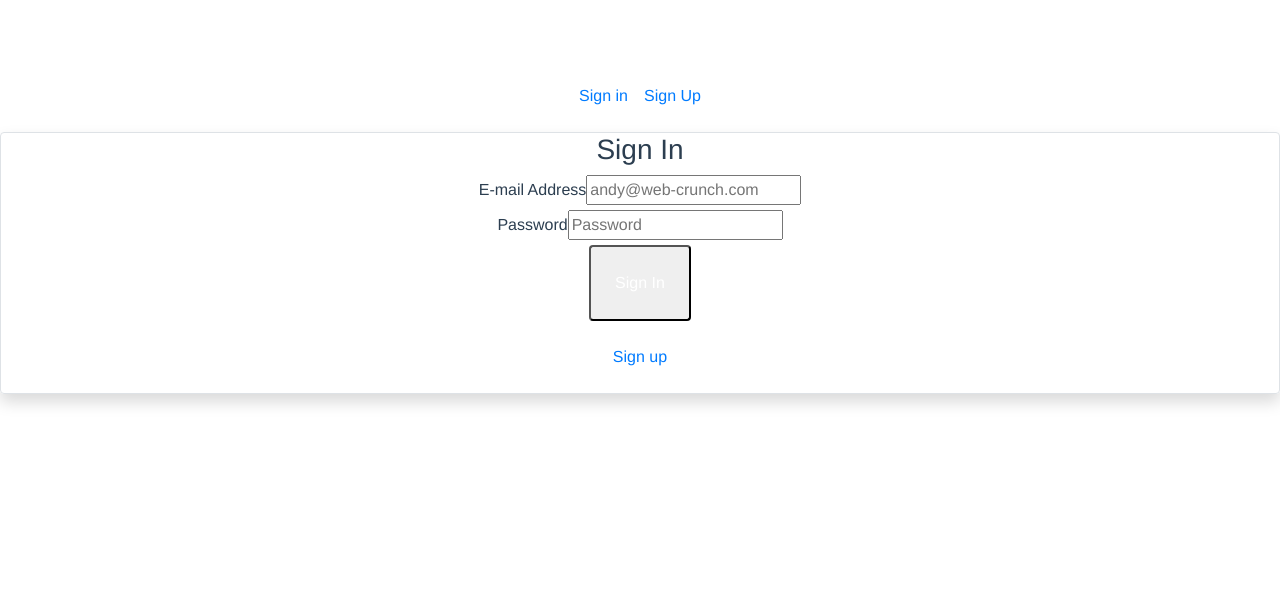
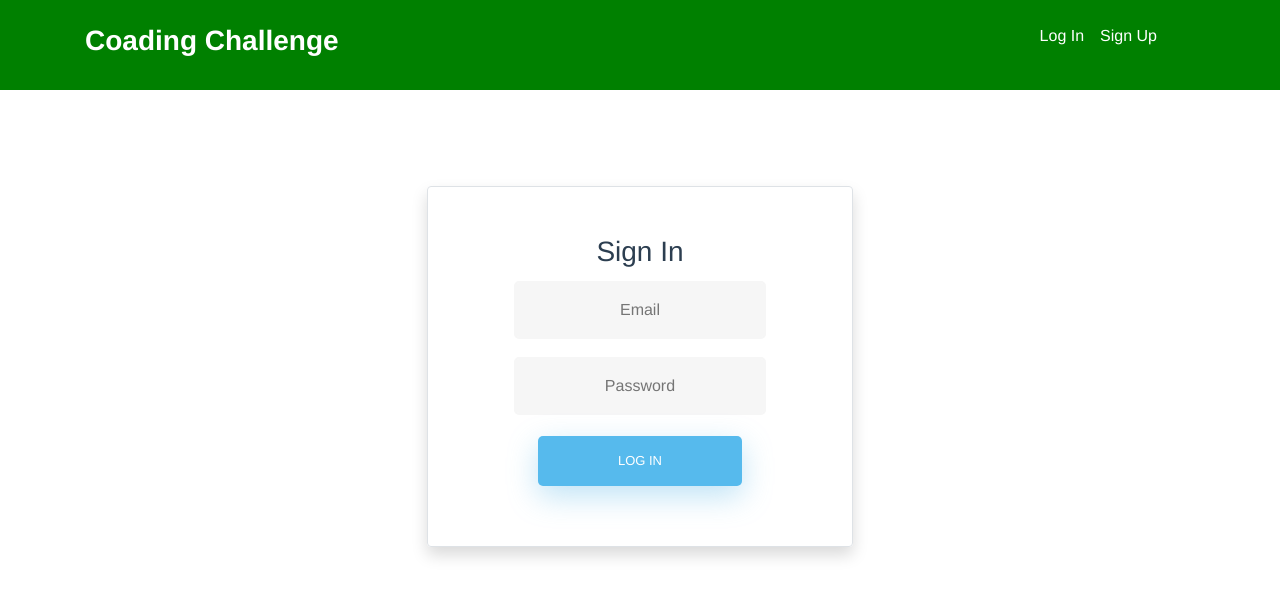
Before and after one commit to panuza/CoadingChallenge, a Vue app in the folder coading-challenge-front/: page /#/ in a window 1280 px wide. Shown: the top 596 px of the page. Built offline with nearby package versions, Linux system fonts and the light colour scheme.

Commit message:
Designing front end with bootstrap styles

```diff
--- a/coading-challenge-front/src/App.vue
+++ b/coading-challenge-front/src/App.vue
@@ -22,6 +22,5 @@ export default {
   -moz-osx-font-smoothing: grayscale;
   text-align: center;
   color: #2c3e50;
-  margin-top: 60px;
 }
 </style>
--- a/coading-challenge-front/src/components/Challenge.vue
+++ b/coading-challenge-front/src/components/Challenge.vue
@@ -47,6 +47,9 @@ export default {
       editedChallenge: ''
     }
   },
+  mounted(){
+    // window.location.reload(true);
+  },
   created () {
     if (!localStorage.signedIn) {
       this.$router.replace('/')
--- a/coading-challenge-front/src/components/CreateChallenge.vue
+++ b/coading-challenge-front/src/components/CreateChallenge.vue
@@ -1,95 +1,110 @@
 
 <template>
-  <div class="max-w-md m-auto py-10">
+  <div class="m-auto my-8 text-center pt-5 col-md-4 offset-md-4 ">
     <div class="text-red" v-if="error">{{ error }}</div>
     <h3 class="font-mono font-regular text-3xl mb-4">Add a new Challenge</h3>
-    <form action="" @submit.prevent="addChallenge">
-      <div class="mb-6">
-        <label>Name</label>
-        <input class="input"
-          autofocus autocomplete="off"
-          placeholder="Type challenge name"
-          v-model="newChallenge.name" />
+    <form @submit.prevent="addChallenge" class="w-100">
+        <div class="text-red" v-if="error">{{ error }}</div>
+          <div class="row">
+            <div class="mb-6 col-md-6">
+              <label class="level"><strong>Name</strong></label>
+              <input type="text" v-model="newChallenge.name" class="input" id="name" placeholder="Enter challenge name">
             </div>
-      <div class="mb-6">
-        <label class="label">Description</label>
-        <input class="input" placeholder="Description" v-model="newChallenge.description" />
+            <div class="mb-6 col-md-6">
+            <label class="label"><strong>Question</strong></label>
+
+            <input type="text" v-model="newChallenge.question" class="input" id="question" placeholder="Type your question">
           </div>
-      <div class="mb-6">
-        <label class="label">Question</label>
-        <input class="input" placeholder="Type your question" v-model="newChallenge.question" />
         </div>
-      <div class="mb-6">
-        <label class="label" for="category">Category</label>
-        <select id="category" class="select" v-model="newChallenge.category">
+        <div class="row">
+          <div class="mb-6 col-md-6">
+            <label class="label" for="category"><strong>Category</strong></label>
+            <select id="category" class="custom-select" v-model="newChallenge.category">
+              <option selected>Select category</option>
               <option>Sports</option>
               <option>History</option>
               <option>Science</option>
               <option>Geography</option>
             </select>
           </div>
-      <div class="mb-6">
-        <label class="label" for="difficulty_level">Difficulty Level</label>
-        <select id="difficulty_level" class="select" v-model="newChallenge.difficulty_level">
+          <div class="mb-6 col-md-6">
+            <label class="label" for="difficulty_level"><strong>Difficulty Level</strong></label>
+            <select id="difficulty_level" class="custom-select" v-model="newChallenge.difficulty_level">
               <option>1</option>
               <option>2</option>
               <option>3</option>
               <option>4</option>
             </select>
           </div>
-      <input type="submit" value="Add Challenge" class="font-sans font-bold px-4 rounded cursor-pointer no-underline bg-green hover:bg-green-dark block w-full py-4 text-white items-center justify-center" />
+        </div>
+
+        <div class="form-group col-md-12">
+            <label for="description"><strong>Description</strong></label>
+            <textarea class="form-control" type="text" v-model="newChallenge.description" id="description" placeholder="Description of your challenge" rows="2"></textarea>
+          </div>
+
+        <input type="submit" class="fadeIn fourth mt-3" value="Add Challenge"></input>
       </form>
 
     <hr class="border border-grey-light my-6" />
 
-    <h3>My Challenges</h3>
+    <h3 class="text-center">My Challenges</h3>
     <ul class="list-reset mt-4">
-      <li class="py-4" v-for="challenge in challenges" :key="challenge.id" :challenge="challenge">
+      <li class="py-4" v-for="challenge in challenges" :key="challenge.id" :challenge="challenge" style="list-style-type: none;">
 
         <div class="flex items-center justify-between flex-wrap">
           <p class="block flex-1 font-mono font-semibold flex items-center ">
             {{ challenge.name }}
           </p>
 
-          <button class="bg-tranparent text-sm hover:bg-blue hover:text-white text-blue border border-blue no-underline font-bold py-2 px-4 mr-2 rounded"
+          <button class="btn-custom bg-tranparent text-sm hover:bg-blue hover:text-white text-blue border border-blue no-underline font-bold py-2 px-4 mr-2 rounded"
           @click.prevent="editChallenge(challenge)">Edit</button>
 
-          <button class="bg-transprent text-sm hover:bg-red text-red hover:text-white no-underline font-bold py-2 px-4 rounded border border-red"
+          <button class="btn-danger bg-transprent text-sm hover:bg-red text-red hover:text-white no-underline font-bold py-2 px-4 rounded border border-red"
          @click.prevent="removeChallenge(challenge)">Delete</button>
         </div>
 
         <div v-if="challenge == editedChallenge">
-          <form action="" @submit.prevent="updateChallenge(challenge)">
-            <div class="mb-6 p-4 bg-white rounded border border-grey-light mt-4">
-              <input class="input" v-model="challenge.name" />
-              <div class="mb-6">
-                <label class="label">Description</label>
-                <input class="input" placeholder="Description" v-model="challenge.description" />
+          <form @submit.prevent="updateChallenge(challenge)" class="w-100">
+            <div class="row">
+              <div class="mb-6 col-md-6">
+                <label class="level"><strong>Name</strong></label>
+                <input type="text" v-model="challenge.name" class="input" id="name">
               </div>
-              <div class="mb-6">
-                <label class="label">Question</label>
-                <input class="input" placeholder="Type your question" v-model="challenge.question" />
+              <div class="mb-6 col-md-6">
+              <label class="label"><strong>Question</strong></label>
+
+              <input type="text" v-model="challenge.question" class="input" id="question">
             </div>
-              <div class="mb-6">
-                <label class="label" for="category">Category</label>
-                <select id="category" class="select" v-model="challenge.category">
+          </div>
+          <div class="row">
+            <div class="mb-6 col-md-6">
+              <label class="label" for="category"><strong>Category</strong></label>
+              <select id="category" class="custom-select" v-model="challenge.category">
+                <option selected>Select category</option>
                 <option>Sports</option>
                 <option>History</option>
                 <option>Science</option>
                 <option>Geography</option>
               </select>
             </div>
-              <div class="mb-6">
-                <label class="label" for="difficulty_level">Difficulty Level</label>
-                <select id="difficulty_level" class="select" v-model="challenge.difficulty_level">
+            <div class="mb-6 col-md-6">
+              <label class="label" for="difficulty_level"><strong>Difficulty Level</strong></label>
+              <select id="difficulty_level" class="custom-select" v-model="challenge.difficulty_level">
                 <option>1</option>
                 <option>2</option>
                 <option>3</option>
                 <option>4</option>
               </select>
             </div>
-              <input type="submit" value="Update" class=" my-2 bg-transparent text-sm hover:bg-blue hover:text-white text-blue border border-blue no-underline font-bold py-2 px-4 rounded cursor-pointer">
           </div>
+
+          <div class="form-group col-md-12">
+              <label for="description"><strong>Description</strong></label>
+              <textarea class="form-control" type="text" v-model="challenge.description" id="description" placeholder="Description of your challenge" rows="2"></textarea>
+            </div>
+
+          <input type="submit" class="fadeIn fourth mt-3" value="Add Challenge"></input>
         </form>
         </div>
       </li>
@@ -157,7 +172,7 @@ export default {
     updateChallenge (challenge) {
       this.editedChallenge = ''
       this.$http.secured.patch(`/api/v1/challenges/${challenge.id}`, { challenge: { name: this.newChallenge.name, description: this.newChallenge.description, question: this.newChallenge.question, category: this.newChallenge.category, difficulty_level: this.newChallenge.difficulty_level } })
-        .catch(error => this.setError(error, 'Cannot update challenge'))
+        .catch(error => this.setError(error, ''))
     }
   }
 }
--- a/coading-challenge-front/src/components/Header.vue
+++ b/coading-challenge-front/src/components/Header.vue
@@ -1,13 +1,16 @@
 <template>
-  <header class="bg-grey-lighter py-4">
+  <header class="back-color py-4">
     <div class="container m-auto flex flex-wrap items-center justify-end">
-      <div>
-        <router-link to="/" class="link-grey px-2 no-underline" v-if="!signedIn()">Sign in</router-link>
-        <router-link to="/signup" class="link-grey px-2 no-underline" v-if="!signedIn()">Sign Up</router-link>
-        <router-link to="/challenges" class="link-grey px-2 no-underline" v-if="signedIn()">Challenges</router-link>
-        <!-- <router-link to="/createChallenges" class="link-grey px-2 no-underline" v-if="signedIn()">Create Challenges</router-link> -->
-        <!-- <router-link to="/answers" class="link-grey px-2 no-underline" v-if="signedIn()">Answers</router-link> -->
-        <a href="#" @click.prevent="signOut" class="link-grey px-2 no-underline" v-if="signedIn()">Sign out</a>
+      <div class="w-100 row">
+        <div class="text-left col-md-4"><h3><strong class="text-white">Coading Challenge</strong></h3></div>
+        <div class="text-right col-md-8">
+          <router-link to="/" class="link-grey px-2 no-underline text-right text-white" v-if="!signedIn()">Log In</router-link>
+          <router-link to="/signup" class="link-grey px-2 no-underline text-right text-white" v-if="!signedIn()">Sign Up</router-link>
+          <router-link to="/challenges" class="link-grey px-2 no-underline text-right text-white" v-if="signedIn()">Challenges</router-link>
+          <!-- <router-link to="/createChallenges" class="link-grey px-2 no-underline" v-if="signedIn()">Create Challenges</router-link> -->
+          <!-- <router-link to="/answers" class="link-grey px-2 no-underline" v-if="signedIn()">Answers</router-link> -->
+          <a href="#" @click.prevent="signOut" class="link-grey px-2 no-underline text-right text-white" v-if="signedIn()">Sign out</a>
+        </div>
       </div>
     </div>
   </header>
@@ -38,3 +41,11 @@ export default {
   }
 }
 </script>
+<style>
+  .back-color {
+    background-color: green;
+  }
+  .text-white{
+    color: #ffffff;
+  }
+</style>
--- a/coading-challenge-front/src/components/Signin.vue
+++ b/coading-challenge-front/src/components/Signin.vue
@@ -1,21 +1,16 @@
 <template>
-  <div class="m-auto my-8">
-    <div class="border p-10 border-grey-light shadow rounded">
-      <h3 class="text-2xl mb-6 text-grey-darkest">Sign In</h3>
-      <form @submit.prevent="signin">
+  <div class="m-auto my-8 text-center pt-5">
+    <div class="border pt-5 p-10 mt-5 border-grey-light shadow rounded col-md-4 offset-md-4 wrapper fadeInDown">
+      <h3 class="text-2xl mb-6 text-grey-darkest w-100">Sign In</h3>
+      <form @submit.prevent="signin" class="w-75">
         <div class="text-red" v-if="error">{{ error }}</div>
-
         <div class="mb-6">
-          <label for="email" class="label">E-mail Address</label>
-          <input type="email" v-model="email" class="input" id="email" placeholder="andy@web-crunch.com">
+          <input type="email" v-model="email" class="input" id="email" placeholder="Email">
         </div>
-        <div class="mb-6">
-          <label for="password" class="label">Password</label>
+        <div class="mb-6 pt-2">
           <input type="password" v-model="password" class="input" id="password" placeholder="Password">
         </div>
-        <button type="submit" class="font-sans font-bold px-4 rounded cursor-pointer no-underline bg-green hover:bg-green-dark block w-full py-4 text-white items-center justify-center">Sign In</button>
-
-        <div class="my-4"><router-link to="/signup" class="link-grey">Sign up</router-link></div>
+        <input type="submit" class="fadeIn fourth mt-3" value="Log In"></input>
       </form>
     </div>
   </div>
@@ -32,6 +27,7 @@ export default {
     }
   },
   created () {
+    // window.location.reload(true);
     this.checkSignedIn()
   },
   updated () {
@@ -66,3 +62,4 @@ export default {
   }
 }
 </script>
+<style></style>
--- a/coading-challenge-front/src/components/Signup.vue
+++ b/coading-challenge-front/src/components/Signup.vue
@@ -1,28 +1,27 @@
 <template>
-  <div class="max-w-sm m-auto my-8">
-    <div class="border p-10 border-grey-light shadow rounded">
-      <h3 class="text-2xl mb-6 text-grey-darkest">Sign Up</h3>
-      <form @submit.prevent="signup">
+  <div class="m-auto my-8 text-center pt-5">
+    <div class="border pt-5 p-10 mt-5 border-grey-light shadow rounded col-md-4 offset-md-4 wrapper fadeInDown">
+      <h3 class="text-2xl mb-6 text-grey-darkest w-100">Sign Up</h3>
+      <form @submit.prevent="signup" class="w-75">
         <div class="text-red" v-if="error">{{ error }}</div>
-
         <div class="mb-6">
-          <label for="email" class="label">E-mail Address</label>
-          <input type="email" v-model="email" class="input" id="email" placeholder="andy@web-crunch.com">
+          <input type="text" v-model="first_name" class="input" id="first_name" placeholder="First Name">
         </div>
-
         <div class="mb-6">
-          <label for="password" class="label">Password</label>
+          <input type="text" v-model="last_name" class="input" id="last_name" placeholder="Last Name">
+        </div>
+        <div class="mb-6">
+          <input type="email" v-model="email" class="input" id="email" placeholder="Email">
+        </div>
+        <div class="mb-6 pt-2">
           <input type="password" v-model="password" class="input" id="password" placeholder="Password">
         </div>
-
-        <div class="mb-6">
-          <label for="password_confirmation" class="label">Password Confirmation</label>
+        <div class="mb-6 pt-2">
           <input type="password" v-model="password_confirmation" class="input" id="password_confirmation" placeholder="Password Confirmation">
         </div>
-        <button type="submit" class="font-sans font-bold px-4 rounded cursor-pointer no-underline bg-green hover:bg-green-dark block w-full py-4 text-white items-center justify-center">Sign Up</button>
+        <input type="submit" class="fadeIn fourth mt-3" value="Sign up"></input>
+      </form>
 
-        <div class="my-4"><router-link to="/" class="link-grey">Sign In</router-link></div>
-      </form>
     </div>
   </div>
 </template>
@@ -32,6 +31,8 @@ export default {
   name: 'Signup',
   data () {
     return {
+      first_name: '',
+      last_name: '',
       email: '',
       password: '',
       password_confirmation: '',
@@ -46,7 +47,7 @@ export default {
   },
   methods: {
     signup () {
-      this.$http.plain.post('/signup', { email: this.email, password: this.password, password_confirmation: this.password_confirmation })
+      this.$http.plain.post('/signup', { first_name: this.first_name, last_name: this.last_name, email: this.email, password: this.password, password_confirmation: this.password_confirmation })
         .then(response => this.signupSuccessful(response))
         .catch(error => this.signupFailed(error))
     },
@@ -73,4 +74,8 @@ export default {
     }
   }
 }
-</script>JavaScript
+</script>
+<style>
+
+
+</style>
--- a/coading-challenge-front/src/main.css
+++ b/coading-challenge-front/src/main.css
@@ -1,5 +1,370 @@
-@tailwind preflight
 
-@tailwind components
+  a {
+  color: #92badd;
+  display:inline-block;
+  text-decoration: none;
+  font-weight: 400;
+}
 
-@tailwind utilities
+h2 {
+  text-align: center;
+  font-size: 16px;
+  font-weight: 600;
+  text-transform: uppercase;
+  display:inline-block;
+  margin: 40px 8px 10px 8px;
+  color: #cccccc;
+}
+
+
+
+/* STRUCTURE */
+
+.wrapper {
+  display: flex;
+  align-items: center;
+  flex-direction: column;
+  justify-content: center;
+  width: 100%;
+  min-height: 100%;
+  padding: 20px;
+}
+
+#formContent {
+  -webkit-border-radius: 10px 10px 10px 10px;
+  border-radius: 10px 10px 10px 10px;
+  background: #fff;
+  padding: 30px;
+  width: 90%;
+  max-width: 450px;
+  position: relative;
+  padding: 0px;
+  -webkit-box-shadow: 0 30px 60px 0 rgba(0,0,0,0.3);
+  box-shadow: 0 30px 60px 0 rgba(0,0,0,0.3);
+  text-align: center;
+}
+
+#formFooter {
+  background-color: #f6f6f6;
+  border-top: 1px solid #dce8f1;
+  padding: 25px;
+  text-align: center;
+  -webkit-border-radius: 0 0 10px 10px;
+  border-radius: 0 0 10px 10px;
+}
+
+
+
+/* TABS */
+
+h2.inactive {
+  color: #cccccc;
+}
+
+h2.active {
+  color: #0d0d0d;
+  border-bottom: 2px solid #5fbae9;
+}
+
+
+
+/* FORM TYPOGRAPHY*/
+
+input[type=button], input[type=submit], input[type=reset]  {
+  background-color: #56baed;
+  border: none;
+  color: white;
+  padding: 15px 80px;
+  text-align: center;
+  text-decoration: none;
+  display: inline-block;
+  text-transform: uppercase;
+  font-size: 13px;
+  -webkit-box-shadow: 0 10px 30px 0 rgba(95,186,233,0.4);
+  box-shadow: 0 10px 30px 0 rgba(95,186,233,0.4);
+  -webkit-border-radius: 5px 5px 5px 5px;
+  border-radius: 5px 5px 5px 5px;
+  margin: 5px 20px 40px 20px;
+  -webkit-transition: all 0.3s ease-in-out;
+  -moz-transition: all 0.3s ease-in-out;
+  -ms-transition: all 0.3s ease-in-out;
+  -o-transition: all 0.3s ease-in-out;
+  transition: all 0.3s ease-in-out;
+}
+
+input[type=button]:hover, input[type=submit]:hover, input[type=reset]:hover  {
+  background-color: #39ace7;
+}
+
+input[type=button]:active, input[type=submit]:active, input[type=reset]:active  {
+  -moz-transform: scale(0.95);
+  -webkit-transform: scale(0.95);
+  -o-transform: scale(0.95);
+  -ms-transform: scale(0.95);
+  transform: scale(0.95);
+}
+
+input[type=text] {
+  background-color: #f6f6f6;
+  border: none;
+  color: #0d0d0d;
+  padding: 15px 32px;
+  text-align: center;
+  text-decoration: none;
+  display: inline-block;
+  font-size: 16px;
+  margin: 5px;
+  width: 85%;
+  border: 2px solid #f6f6f6;
+  -webkit-transition: all 0.5s ease-in-out;
+  -moz-transition: all 0.5s ease-in-out;
+  -ms-transition: all 0.5s ease-in-out;
+  -o-transition: all 0.5s ease-in-out;
+  transition: all 0.5s ease-in-out;
+  -webkit-border-radius: 5px 5px 5px 5px;
+  border-radius: 5px 5px 5px 5px;
+}
+
+input[type=text]:focus {
+  background-color: #fff;
+  border-bottom: 2px solid #5fbae9;
+}
+
+input[type=text]:placeholder {
+  color: #cccccc;
+}
+
+
+textarea[type=text] {
+  background-color: #f6f6f6;
+  border: none;
+  color: #0d0d0d;
+  padding: 15px 32px;
+  text-align: center;
+  text-decoration: none;
+  display: inline-block;
+  font-size: 16px;
+  margin: 5px;
+  width: 85%;
+  border: 2px solid #f6f6f6;
+  -webkit-transition: all 0.5s ease-in-out;
+  -moz-transition: all 0.5s ease-in-out;
+  -ms-transition: all 0.5s ease-in-out;
+  -o-transition: all 0.5s ease-in-out;
+  transition: all 0.5s ease-in-out;
+  -webkit-border-radius: 5px 5px 5px 5px;
+  border-radius: 5px 5px 5px 5px;
+}
+
+textarea[type=text]:focus {
+  background-color: #fff;
+  border-bottom: 2px solid #5fbae9;
+}
+
+textarea[type=text]:placeholder {
+  color: #cccccc;
+}
+
+select[type=text] {
+  background-color: #f6f6f6;
+  border: none;
+  color: #0d0d0d;
+  padding: 15px 32px;
+  text-align: center;
+  text-decoration: none;
+  display: inline-block;
+  font-size: 16px;
+  margin: 5px;
+  width: 85%;
+  border: 2px solid #f6f6f6;
+  -webkit-transition: all 0.5s ease-in-out;
+  -moz-transition: all 0.5s ease-in-out;
+  -ms-transition: all 0.5s ease-in-out;
+  -o-transition: all 0.5s ease-in-out;
+  transition: all 0.5s ease-in-out;
+  -webkit-border-radius: 5px 5px 5px 5px;
+  border-radius: 5px 5px 5px 5px;
+}
+
+select[type=text]:focus {
+  background-color: #fff;
+  border-bottom: 2px solid #5fbae9;
+}
+
+select[type=text]:placeholder {
+  color: #cccccc;
+}
+
+input[type=email] {
+  background-color: #f6f6f6;
+  border: none;
+  color: #0d0d0d;
+  padding: 15px 32px;
+  text-align: center;
+  text-decoration: none;
+  display: inline-block;
+  font-size: 16px;
+  margin: 5px;
+  width: 85%;
+  border: 2px solid #f6f6f6;
+  -webkit-transition: all 0.5s ease-in-out;
+  -moz-transition: all 0.5s ease-in-out;
+  -ms-transition: all 0.5s ease-in-out;
+  -o-transition: all 0.5s ease-in-out;
+  transition: all 0.5s ease-in-out;
+  -webkit-border-radius: 5px 5px 5px 5px;
+  border-radius: 5px 5px 5px 5px;
+}
+
+input[type=email]:focus {
+  background-color: #fff;
+  border-bottom: 2px solid #5fbae9;
+}
+
+input[type=email]:placeholder {
+  color: #cccccc;
+}
+
+input[type=password] {
+  background-color: #f6f6f6;
+  border: none;
+  color: #0d0d0d;
+  padding: 15px 32px;
+  text-align: center;
+  text-decoration: none;
+  display: inline-block;
+  font-size: 16px;
+  margin: 5px;
+  width: 85%;
+  border: 2px solid #f6f6f6;
+  -webkit-transition: all 0.5s ease-in-out;
+  -moz-transition: all 0.5s ease-in-out;
+  -ms-transition: all 0.5s ease-in-out;
+  -o-transition: all 0.5s ease-in-out;
+  transition: all 0.5s ease-in-out;
+  -webkit-border-radius: 5px 5px 5px 5px;
+  border-radius: 5px 5px 5px 5px;
+}
+
+input[type=password]:focus {
+  background-color: #fff;
+  border-bottom: 2px solid #5fbae9;
+}
+
+input[type=password]:placeholder {
+  color: #cccccc;
+}
+
+/* ANIMATIONS */
+
+/* Simple CSS3 Fade-in-down Animation */
+.fadeInDown {
+  -webkit-animation-name: fadeInDown;
+  animation-name: fadeInDown;
+  -webkit-animation-duration: 1s;
+  animation-duration: 1s;
+  -webkit-animation-fill-mode: both;
+  animation-fill-mode: both;
+}
+
+@-webkit-keyframes fadeInDown {
+  0% {
+    opacity: 0;
+    -webkit-transform: translate3d(0, -100%, 0);
+    transform: translate3d(0, -100%, 0);
+  }
+  100% {
+    opacity: 1;
+    -webkit-transform: none;
+    transform: none;
+  }
+}
+
+@keyframes fadeInDown {
+  0% {
+    opacity: 0;
+    -webkit-transform: translate3d(0, -100%, 0);
+    transform: translate3d(0, -100%, 0);
+  }
+  100% {
+    opacity: 1;
+    -webkit-transform: none;
+    transform: none;
+  }
+}
+
+/* Simple CSS3 Fade-in Animation */
+@-webkit-keyframes fadeIn { from { opacity:0; } to { opacity:1; } }
+@-moz-keyframes fadeIn { from { opacity:0; } to { opacity:1; } }
+@keyframes fadeIn { from { opacity:0; } to { opacity:1; } }
+
+.fadeIn {
+  opacity:0;
+  -webkit-animation:fadeIn ease-in 1;
+  -moz-animation:fadeIn ease-in 1;
+  animation:fadeIn ease-in 1;
+
+  -webkit-animation-fill-mode:forwards;
+  -moz-animation-fill-mode:forwards;
+  animation-fill-mode:forwards;
+
+  -webkit-animation-duration:1s;
+  -moz-animation-duration:1s;
+  animation-duration:1s;
+}
+
+.fadeIn.first {
+  -webkit-animation-delay: 0.4s;
+  -moz-animation-delay: 0.4s;
+  animation-delay: 0.4s;
+}
+
+.fadeIn.second {
+  -webkit-animation-delay: 0.6s;
+  -moz-animation-delay: 0.6s;
+  animation-delay: 0.6s;
+}
+
+.fadeIn.third {
+  -webkit-animation-delay: 0.8s;
+  -moz-animation-delay: 0.8s;
+  animation-delay: 0.8s;
+}
+
+.fadeIn.fourth {
+  -webkit-animation-delay: 1s;
+  -moz-animation-delay: 1s;
+  animation-delay: 1s;
+}
+
+/* Simple CSS3 Fade-in Animation */
+.underlineHover:after {
+  display: block;
+  left: 0;
+  bottom: -10px;
+  width: 0;
+  height: 2px;
+  background-color: #56baed;
+  content: "";
+  transition: width 0.2s;
+}
+
+.underlineHover:hover {
+  color: #0d0d0d;
+}
+
+.underlineHover:hover:after{
+  width: 100%;
+}
+
+
+
+/* OTHERS */
+
+*:focus {
+    outline: none;
+}
+
+#icon {
+  width:60%;
+}
--- a/coading-challenge-front/src/main.js
+++ b/coading-challenge-front/src/main.js
@@ -5,7 +5,7 @@ import App from './App'
 import router from './router'
 import VueAxios from 'vue-axios'
 import { securedAxiosInstance, plainAxiosInstance } from './backend/axios'
-// import './main.css'
+import './main.css'
 import 'bootstrap'
 import 'bootstrap/dist/css/bootstrap.min.css'
 
```
Also changed, not shown: coading-challenge-front/src/components/CreateAnswer.vue (+6 -3 lines), 1 other file (tests, documents, lock files or other folders). Lines whose indentation alone changed are shown as unchanged.
